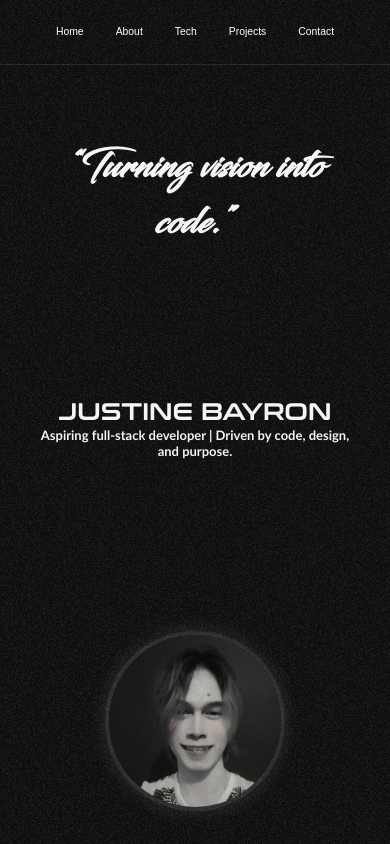
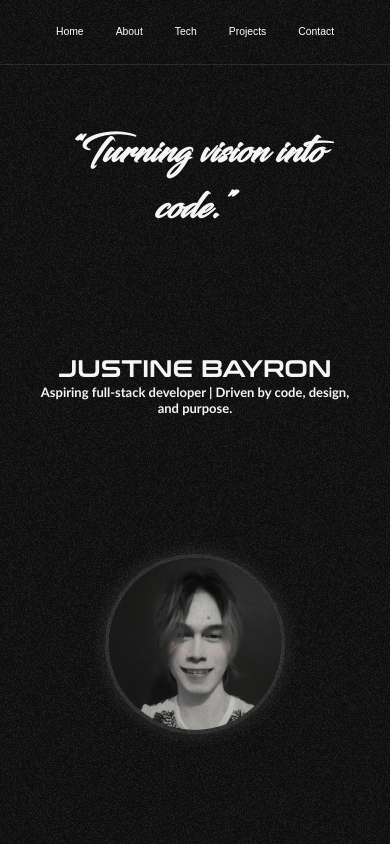
Before and after one commit to LordByron00/Practicum-Portfolio, a React (Vite) app: page / in a window 390 px wide. Shown: the top 844 px of the page. Built offline with nearby package versions, Linux system fonts and the light colour scheme.

Commit message:
fixing frontpage

```diff
--- a/src/App.css
+++ b/src/App.css
@@ -256,6 +256,9 @@
   flex: 2.5;
 }
 
+.swipe-hint {
+  display: none;
+}
 .project-image {
   width: 100%;
   /* max-height: 60%; */
@@ -411,6 +414,10 @@
   font-family:'Trebuchet MS', 'Lucida Sans Unicode', 'Lucida Grande', 'Lucida Sans', Arial, sans-serif;
 }
 
+.hero-photo {
+  margin-bottom: 6rem;
+}
+
 .hero-photo img {
   width: 180px;
   height: 180px;
@@ -467,7 +474,7 @@
     scrollbar-width: none; /* Firefox */
     -ms-overflow-style: none; /* IE and Edge */
     touch-action: pan-x; /* enables swipe gesture */
-     width: 100%;
+    width: 100%;
     padding: 1rem 0;
   }
 
@@ -484,6 +491,7 @@
   }
 
   .swipe-hint {
+  display: block;
   font-size: 0.9rem;
   color: #aaa;
   text-align: center;
```
